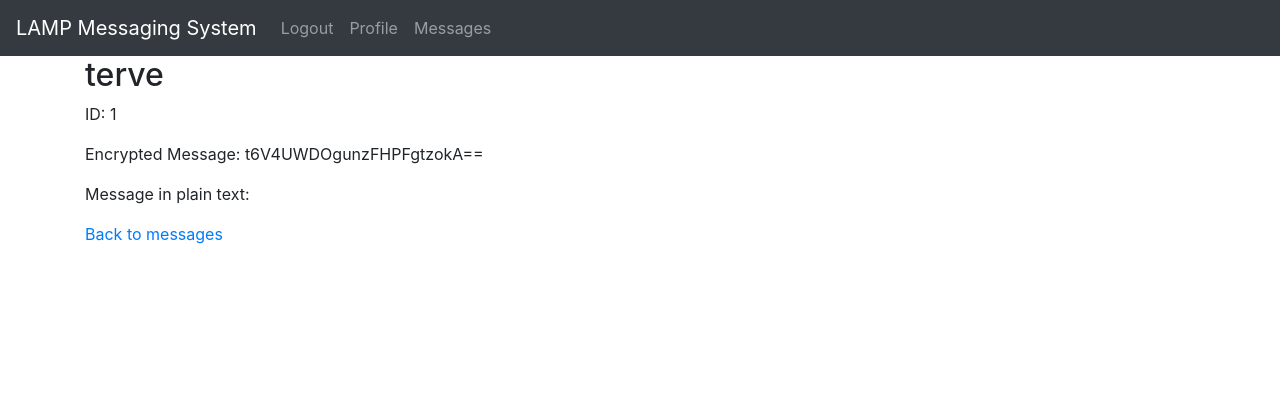
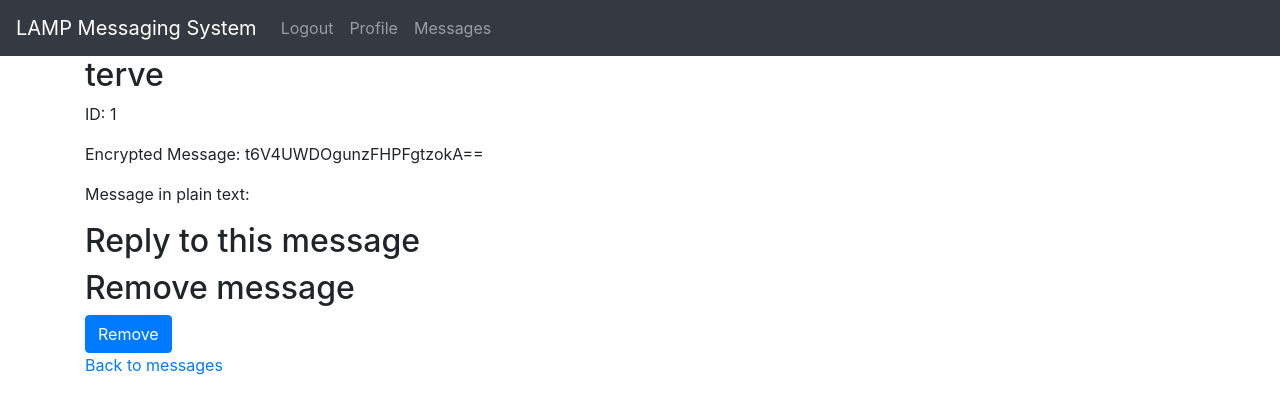
Before and after one commit to n00bsaiboth/LAMP-messaging-system, a PHP site: page /singlemessage.php?id=1 in a window 1280 px wide. Shown: the top 414 px of the page. Run offline with PHP 8.4, Linux system fonts and the light colour scheme; the visitor is signed in with stand-in values (Sample User, id 1); data comes from the database, SQL or seed files in the repository.

Commit message:
Working on the messaging part.

```diff
--- a/__/php/config.php
+++ b/__/php/config.php
@@ -296,6 +296,8 @@
 		}
 	}
 
+	// get single message
+
 	function getSingleMessage($dbh = null, $id = null) {
 		$sql = "SELECT * FROM `messages` WHERE `id` = :id";
 
@@ -312,4 +314,19 @@
 			return $row;
 		}
 	}
+
+	// remove single message
+
+	function removeSingleMessage($dbh = null, $id = null) {
+
+		$sql = "DELETE FROM `messages` WHERE `id` = :id";
+
+		$stmt = $dbh->prepare($sql);
+
+		$stmt->bindParam(":id", $id, PDO::PARAM_INT);
+
+		if($stmt->execute()) {
+			header("location: messages.php");
+		  }
+	}
 ?>
--- a/singlemessage.php
+++ b/singlemessage.php
@@ -39,9 +39,7 @@
 
 ?>
 
-    <section class="container" id="profile">
-
-
+    <section class="container" id="message">
         <?php
 		    if(isset($view_message) && !empty($view_message)) {
                 echo "<h2>" . $view_message["header"] . "</h2>";
@@ -57,6 +55,20 @@
     </section>
 
     <section class="container" id="">
+        <h2>Reply to this message</h2>
+    </section>
+
+    <section class="container" id="">
+        <h2>Remove message</h2>
+
+        <form action=<?php echo htmlspecialchars("process_removemessage.php"); ?> method="post">
+            <input type="hidden" id="" name="id" value="<?php echo $view_message["id"]; ?>">
+
+            <input type="submit" class="btn btn-primary" name="submit" id="submit" value="Remove">
+        </form>
+    </section>
+
+    <section class="container" id="">
     <?php
         echo "<a href=\"" . htmlspecialchars("messages.php") . "\">Back to messages</a>";
     ?>
```
Also changed, not shown: process_removemessage.php (added, +35 -0 lines).
